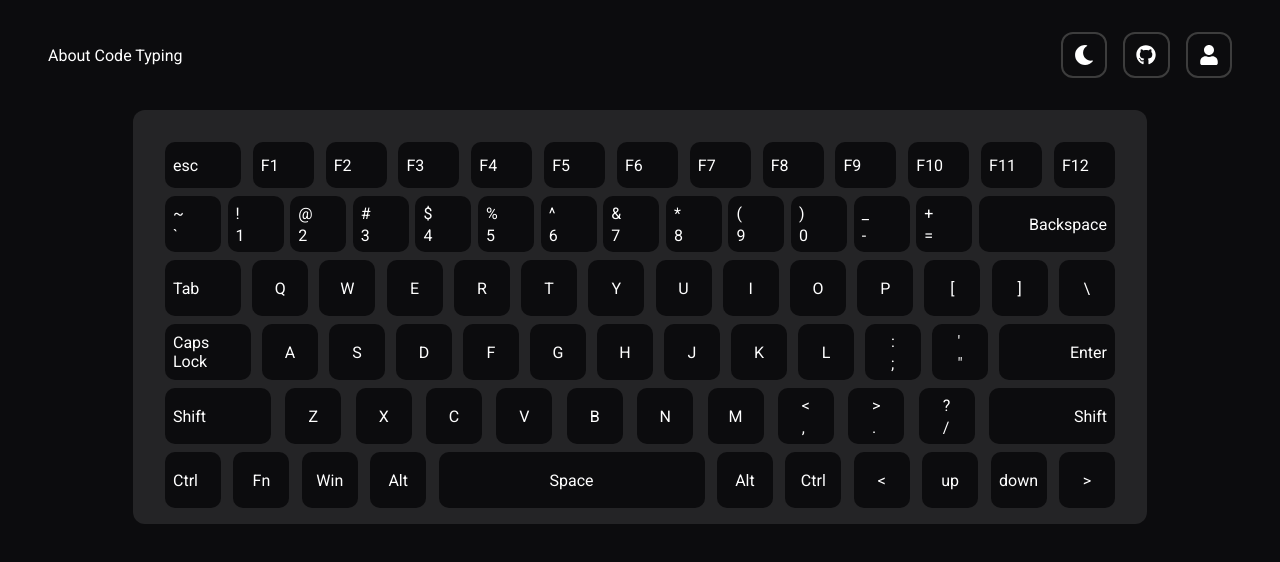
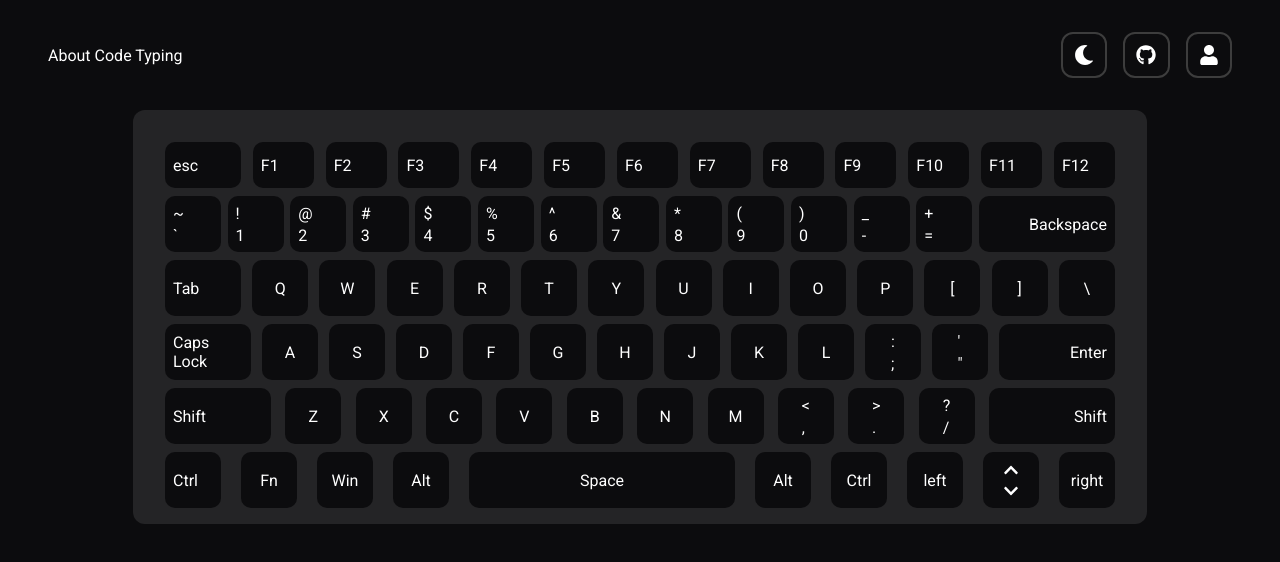
Before and after one commit to Washington-coder/code-typing, a React (Vite) app in the folder frontend/: page / in a window 1280 px wide. Shown: the top 562 px of the page. Built offline with nearby package versions, Linux system fonts and the light colour scheme.

Commit message:
fix: creating special button to up and down chevrons

```diff
--- a/frontend/src/pages/Typing/index.tsx
+++ b/frontend/src/pages/Typing/index.tsx
@@ -1,3 +1,4 @@
+import { FaChevronDown, FaChevronUp } from "react-icons/fa";
 import {
   PageContainer,
   KeyboardItemContainer,
@@ -135,8 +136,20 @@ export function Typing() {
                   height={keyboardItem.height}
                   labelPosition={keyboardItem.labelPosition}
                 >
-                  {keyboardItem.label}
+                  {keyboardItem.label === 'up-down' ?
+                    <div style={{ display: 'flex', width: '100%', flexDirection: 'column', gap: '0.3rem' }}>
+                      <div style={{ display: 'flex', justifyContent: 'center' }}>
+                        <FaChevronUp />
+                      </div>
+                      <div style={{ display: 'flex', justifyContent: 'center' }}>
+                        <FaChevronDown />
+                      </div>
+                    </div>
+                    :
+                    keyboardItem.label
+                  }
                 </KeyboardItemContainer>
+
               )
             })
           }
--- a/frontend/src/pages/Typing/windowsKeyboardData.ts
+++ b/frontend/src/pages/Typing/windowsKeyboardData.ts
@@ -91,8 +91,7 @@ export const WINDOWS_KEYBOARD_DATA_SIXTH_LINE: WindowsKeyboardData[] = [
     { id: 70, label: 'Space', labelPosition: 'center', width: 250, height: 40 },
     { id: 71, label: 'Alt', labelPosition: 'center', width: 40, height: 40 },
     { id: 72, label: 'Ctrl', labelPosition: 'center', width: 40, height: 40 },
-    { id: 73, label: '<', labelPosition: 'center', width: 40, height: 40 },
-    { id: 74, label: 'up', labelPosition: 'center', width: 40, height: 40 },
-    { id: 75, label: 'down', labelPosition: 'center', width: 40, height: 40 },
-    { id: 76, label: '>', labelPosition: 'center', width: 40, height: 40 },
+    { id: 73, label: 'left', labelPosition: 'center', width: 40, height: 40 },
+    { id: 74, label: 'up-down', labelPosition: 'center', width: 40, height: 40 },
+    { id: 76, label: 'right', labelPosition: 'center', width: 40, height: 40 },
 ];
```
